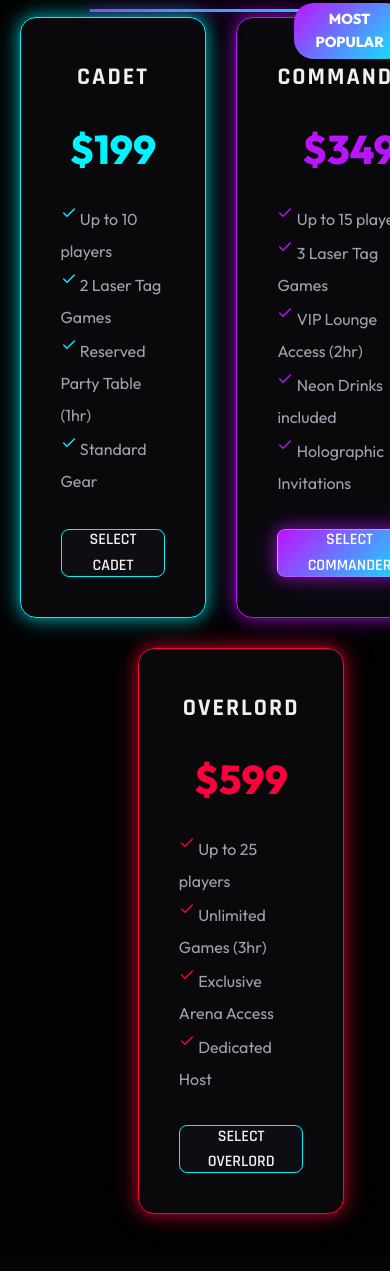
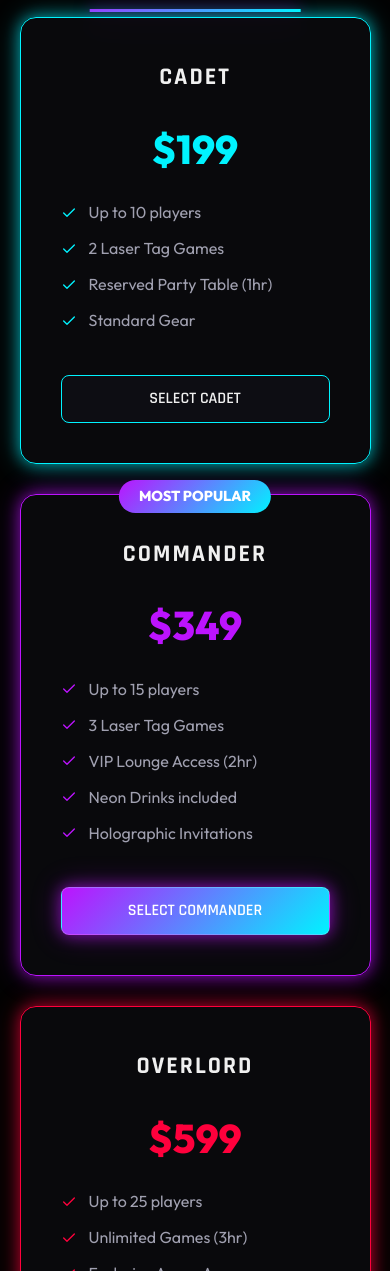
Before and after one commit to HTMLStaticWorks/Laser_Tag_Tactical_Laser_Maze_Arena, a plain HTML site: page party.html in a window 390 px wide. Shown: the part 729-2000 px from the top of the page. Drawn offline with nearby package versions, Linux system fonts and the light colour scheme.

Commit message:
SECOND COMMIT

```diff
--- a/index.css
+++ b/index.css
@@ -50,9 +50,14 @@
 }
 
 [data-theme='light'] .hero-title {
-  -webkit-text-fill-color: var(--text-main);
+  color: #000;
+  -webkit-text-fill-color: #000;
   background: none;
-  filter: none;
+  filter: drop-shadow(0 0 15px rgba(255, 255, 255, 0.9));
+}
+
+[data-theme='light'] .hero-subtitle {
+  color: #000;
 }
 
 [data-theme='light'] .btn-secondary {
@@ -144,6 +149,15 @@ body {
   position: relative !important;
   margin: 0 !important;
   padding: 0 !important;
+}
+
+html {
+  overflow-y: scroll !important;
+}
+
+body {
+  overflow-y: hidden !important;
+  height: auto !important;
 }
 
 body {
@@ -441,7 +455,7 @@ section {
 }
 
 .hero-subtitle {
-  font-size: 1.2rem;
+  font-size: 1.4rem;
   color: var(--text-muted);
   margin-bottom: 40px;
   max-width: 600px;
@@ -674,7 +688,7 @@ input[type="date"]::-webkit-calendar-picker-indicator {
   background: var(--bg-darker);
   border-top: 1px solid rgba(188, 19, 254, 0.3);
   box-shadow: inset 0 20px 50px rgba(188, 19, 254, 0.05);
-  padding: 80px 0 30px;
+  padding: 80px 0 0;
   position: relative;
   overflow: hidden;
 }
@@ -742,9 +756,13 @@ input[type="date"]::-webkit-calendar-picker-indicator {
 
 .footer-bottom {
   text-align: center;
-  padding-top: 30px;
+  padding: 20px 0;
   border-top: 1px solid rgba(255, 255, 255, 0.05);
   color: var(--text-muted);
+}
+
+.footer-bottom p {
+  margin: 0 !important;
 }
 
 /* Utilities */
@@ -839,7 +857,7 @@ input[type="date"]::-webkit-calendar-picker-indicator {
     right: -100%;
     width: 300px;
     height: 100vh;
-    overflow-y: auto;
+    overflow-y: hidden;
     background: var(--bg-darker);
     backdrop-filter: blur(20px);
     border-left: 2px solid var(--electric-blue);
@@ -1027,6 +1045,16 @@ input[type="date"]::-webkit-calendar-picker-indicator {
     grid-template-columns: 1fr !important;
   }
 
+  @media (max-width: 600px) {
+    .grid-3 {
+      grid-template-columns: 1fr !important;
+    }
+    .grid-3 > *:nth-child(3):last-child {
+      grid-column: span 1 !important;
+      width: 100% !important;
+    }
+  }
+
   @media (max-width: 767px) {
     .grid-4 {
       grid-template-columns: 1fr !important;
@@ -1066,7 +1094,7 @@ input[type="date"]::-webkit-calendar-picker-indicator {
   }
 
   .hero-subtitle {
-    font-size: 1rem !important;
+    font-size: 1.2rem !important;
     margin-bottom: 25px !important;
   }
 
--- a/party.html
+++ b/party.html
@@ -58,6 +58,26 @@
             border-radius: 20px;
             font-size: 0.9rem;
             font-weight: bold;
+        }
+
+        .pricing-card ul {
+            list-style: none;
+            padding: 0;
+            margin-bottom: 30px;
+            text-align: left;
+            color: var(--text-muted);
+        }
+
+        .pricing-card ul li {
+            display: flex;
+            align-items: center;
+            gap: 12px;
+            margin-bottom: 12px;
+            line-height: 1.2;
+        }
+
+        .pricing-card ul li i {
+            flex-shrink: 0;
         }
     </style>
     <!-- Font Awesome CDN -->
@@ -126,15 +146,11 @@
                     <h3 style="font-size: 1.5rem; color: var(--text-main);">Cadet</h3>
                     <div style="font-size: 2.5rem; color: var(--electric-blue); font-weight: bold; margin: 20px 0;">$199
                     </div>
-                    <ul style="text-align: left; color: var(--text-muted); margin-bottom: 30px; line-height: 2;">
-                        <li><i data-lucide="check" style="color: var(--electric-blue); width: 16px;"></i> Up to 10
-                            players</li>
-                        <li><i data-lucide="check" style="color: var(--electric-blue); width: 16px;"></i> 2 Laser Tag
-                            Games</li>
-                        <li><i data-lucide="check" style="color: var(--electric-blue); width: 16px;"></i> Reserved Party
-                            Table (1hr)</li>
-                        <li><i data-lucide="check" style="color: var(--electric-blue); width: 16px;"></i> Standard Gear
-                        </li>
+                    <ul>
+                        <li><i data-lucide="check" style="color: var(--electric-blue); width: 16px;"></i> Up to 10 players</li>
+                        <li><i data-lucide="check" style="color: var(--electric-blue); width: 16px;"></i> 2 Laser Tag Games</li>
+                        <li><i data-lucide="check" style="color: var(--electric-blue); width: 16px;"></i> Reserved Party Table (1hr)</li>
+                        <li><i data-lucide="check" style="color: var(--electric-blue); width: 16px;"></i> Standard Gear</li>
                     </ul>
                     <a href="book.html" class="btn btn-secondary" style="width: 100%; margin-top: auto;">Select Cadet</a>
                 </div>
@@ -144,17 +160,12 @@
                     <h3 style="font-size: 1.5rem; color: var(--text-main);">Commander</h3>
                     <div style="font-size: 2.5rem; color: var(--neon-purple); font-weight: bold; margin: 20px 0;">$349
                     </div>
-                    <ul style="text-align: left; color: var(--text-muted); margin-bottom: 30px; line-height: 2;">
-                        <li><i data-lucide="check" style="color: var(--neon-purple); width: 16px;"></i> Up to 15 players
-                        </li>
-                        <li><i data-lucide="check" style="color: var(--neon-purple); width: 16px;"></i> 3 Laser Tag
-                            Games</li>
-                        <li><i data-lucide="check" style="color: var(--neon-purple); width: 16px;"></i> VIP Lounge
-                            Access (2hr)</li>
-                        <li><i data-lucide="check" style="color: var(--neon-purple); width: 16px;"></i> Neon Drinks
-                            included</li>
-                        <li><i data-lucide="check" style="color: var(--neon-purple); width: 16px;"></i> Holographic
-                            Invitations</li>
+                    <ul>
+                        <li><i data-lucide="check" style="color: var(--neon-purple); width: 16px;"></i> Up to 15 players</li>
+                        <li><i data-lucide="check" style="color: var(--neon-purple); width: 16px;"></i> 3 Laser Tag Games</li>
+                        <li><i data-lucide="check" style="color: var(--neon-purple); width: 16px;"></i> VIP Lounge Access (2hr)</li>
+                        <li><i data-lucide="check" style="color: var(--neon-purple); width: 16px;"></i> Neon Drinks included</li>
+                        <li><i data-lucide="check" style="color: var(--neon-purple); width: 16px;"></i> Holographic Invitations</li>
                     </ul>
                     <a href="book.html" class="btn btn-primary" style="width: 100%; margin-top: auto;">Select Commander</a>
                 </div>
@@ -163,15 +174,11 @@
                     <h3 style="font-size: 1.5rem; color: var(--text-main);">Overlord</h3>
                     <div style="font-size: 2.5rem; color: var(--laser-red); font-weight: bold; margin: 20px 0;">$599
                     </div>
-                    <ul style="text-align: left; color: var(--text-muted); margin-bottom: 30px; line-height: 2;">
-                        <li><i data-lucide="check" style="color: var(--laser-red); width: 16px;"></i> Up to 25 players
-                        </li>
-                        <li><i data-lucide="check" style="color: var(--laser-red); width: 16px;"></i> Unlimited Games
-                            (3hr)</li>
-                        <li><i data-lucide="check" style="color: var(--laser-red); width: 16px;"></i> Exclusive Arena
-                            Access</li>
-                        <li><i data-lucide="check" style="color: var(--laser-red); width: 16px;"></i> Dedicated Host
-                        </li>
+                    <ul>
+                        <li><i data-lucide="check" style="color: var(--laser-red); width: 16px;"></i> Up to 25 players</li>
+                        <li><i data-lucide="check" style="color: var(--laser-red); width: 16px;"></i> Unlimited Games (3hr)</li>
+                        <li><i data-lucide="check" style="color: var(--laser-red); width: 16px;"></i> Exclusive Arena Access</li>
+                        <li><i data-lucide="check" style="color: var(--laser-red); width: 16px;"></i> Dedicated Host</li>
                     </ul>
                     <a href="book.html" class="btn btn-secondary" style="width: 100%; margin-top: auto;">Select Overlord</a>
                 </div>
```
Also changed, not shown: about.html (+2 -3 lines), home2.html (+8 -0 lines), index.html (+2 -3 lines), login.html (+6 -6 lines), register.html (+6 -6 lines).
